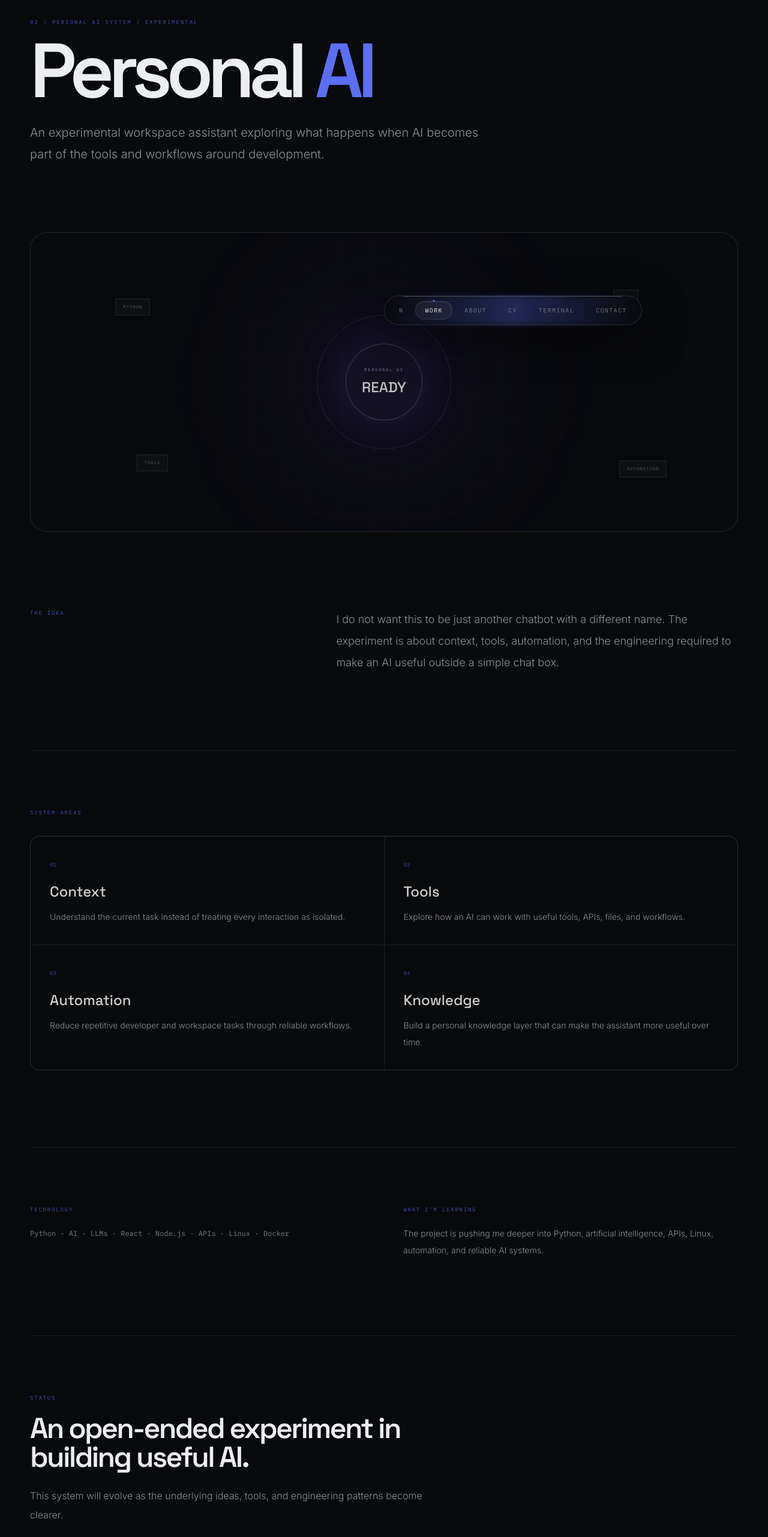
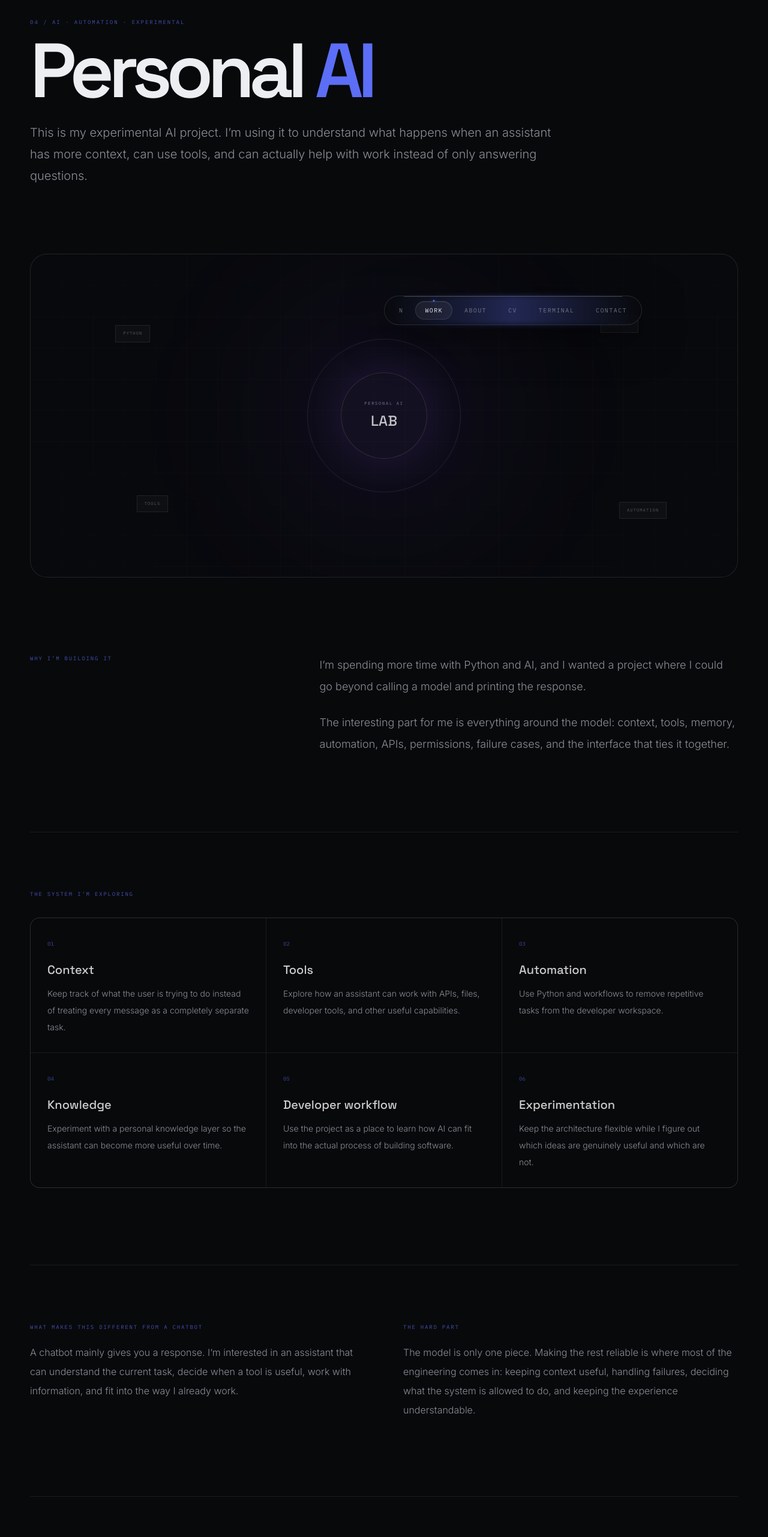
Before and after one commit to nityansh19/nityansh-portfolio, a Next.js app: page /projects/personal-ai in a window 1280 px wide. Shown: the part 234-2797 px from the top of the page at 60% size. Built offline with nearby package versions, Linux system fonts and the light colour scheme.

Commit message:
Expand Personal AI project case study

```diff
--- a/app/projects/personal-ai/page.tsx
+++ b/app/projects/personal-ai/page.tsx
@@ -3,119 +3,40 @@ import Link from "next/link";
 
 export const metadata: Metadata = {
   title: "Personal AI — Nityansh Rupesh Bahadur",
-  description: "An experimental personal AI and automation system being explored by Nityansh.",
+  description: "A deeper look at Nityansh's experimental personal AI and automation project.",
 };
 
 const systems = [
-  ["01", "Context", "Understand the current task instead of treating every interaction as isolated."],
-  ["02", "Tools", "Explore how an AI can work with useful tools, APIs, files, and workflows."],
-  ["03", "Automation", "Reduce repetitive developer and workspace tasks through reliable workflows."],
-  ["04", "Knowledge", "Build a personal knowledge layer that can make the assistant more useful over time."],
+  ["01", "Context", "Keep track of what the user is trying to do instead of treating every message as a completely separate task."],
+  ["02", "Tools", "Explore how an assistant can work with APIs, files, developer tools, and other useful capabilities."],
+  ["03", "Automation", "Use Python and workflows to remove repetitive tasks from the developer workspace."],
+  ["04", "Knowledge", "Experiment with a personal knowledge layer so the assistant can become more useful over time."],
+  ["05", "Developer workflow", "Use the project as a place to learn how AI can fit into the actual process of building software."],
+  ["06", "Experimentation", "Keep the architecture flexible while I figure out which ideas are genuinely useful and which are not."],
 ];
+
+const stack = ["Python", "AI", "LLMs", "React", "Node.js", "APIs", "Linux", "Docker"];
 
 export default function PersonalAIPage() {
   return (
     <main className="min-h-screen px-6 pb-32 pt-36 sm:px-8 md:pt-44">
       <article className="mx-auto max-w-[1180px]">
-        <Link href="/projects" className="font-mono text-[9px] uppercase tracking-[0.18em] text-white/35 transition-colors hover:text-accent">
-          ← Back to projects
-        </Link>
+        <Link href="/projects" className="font-mono text-[9px] uppercase tracking-[0.18em] text-white/35 transition-colors hover:text-accent">← Back to projects</Link>
+        <header className="mt-16 max-w-6xl"><p className="font-mono text-[9px] uppercase tracking-[0.22em] text-accent/70">04 / AI · Automation · Experimental</p><h1 className="mt-5 font-display text-[clamp(3.8rem,10vw,9rem)] font-semibold leading-[0.84] tracking-[-0.075em]">Personal <span className="text-accent">AI</span></h1><p className="mt-8 max-w-4xl text-lg leading-8 text-ink-dim sm:text-xl sm:leading-9">This is my experimental AI project. I’m using it to understand what happens when an assistant has more context, can use tools, and can actually help with work instead of only answering questions.</p></header>
 
-        <header className="mt-16 max-w-5xl">
-          <p className="font-mono text-[9px] uppercase tracking-[0.22em] text-accent/70">
-            02 / Personal AI System / Experimental
-          </p>
-          <h1 className="mt-5 font-display text-[clamp(3.8rem,10vw,9rem)] font-semibold leading-[0.84] tracking-[-0.075em]">
-            Personal <span className="text-accent">AI</span>
-          </h1>
-          <p className="mt-8 max-w-3xl text-lg leading-8 text-ink-dim sm:text-xl sm:leading-9">
-            An experimental workspace assistant exploring what happens when AI
-            becomes part of the tools and workflows around development.
-          </p>
-        </header>
+        <div className="relative mt-20 min-h-[420px] overflow-hidden rounded-[28px] border border-white/[0.10] bg-[#08090d] md:mt-28 md:min-h-[540px]"><div className="absolute inset-0 opacity-25 [background-image:linear-gradient(rgba(255,255,255,.05)_1px,transparent_1px),linear-gradient(90deg,rgba(255,255,255,.05)_1px,transparent_1px)] [background-size:52px_52px]" /><div className="absolute left-1/2 top-1/2 h-96 w-96 -translate-x-1/2 -translate-y-1/2 rounded-full bg-violet-500/[0.07] blur-[120px]" /><div className="absolute left-1/2 top-1/2 h-64 w-64 -translate-x-1/2 -translate-y-1/2 rounded-full border border-violet-300/[0.12]" /><div className="absolute left-1/2 top-1/2 flex h-36 w-36 -translate-x-1/2 -translate-y-1/2 flex-col items-center justify-center rounded-full border border-violet-300/[0.16] bg-violet-400/[0.035] text-center shadow-[0_0_90px_rgba(139,92,246,.18)]"><span className="font-mono text-[7px] tracking-[0.25em] text-violet-300/60">PERSONAL AI</span><span className="mt-2 font-display text-2xl text-white/75">LAB</span></div>{["PYTHON","CONTEXT","TOOLS","AUTOMATION"].map((label,index)=><div key={label} className={`absolute border border-white/[0.08] bg-white/[0.025] px-3 py-2 font-mono text-[7px] uppercase tracking-[0.16em] text-white/30 ${["left-[12%] top-[22%]","right-[14%] top-[19%]","left-[15%] bottom-[20%]","right-[10%] bottom-[18%]"][index]}`}>{label}</div>)}</div>
 
-        <div className="relative mt-20 min-h-[360px] overflow-hidden rounded-[28px] border border-white/[0.10] bg-[#08090d] md:mt-28 md:min-h-[500px]">
-          <div className="absolute inset-0 opacity-25 [background-image:linear-gradient(rgba(255,255,255,.05)_1px,transparent_1px),linear-gradient(90deg,rgba(255,255,255,.05)_1px,transparent_1px)] [background-size:52px_52px]" />
-          <div className="absolute left-1/2 top-1/2 h-80 w-80 -translate-x-1/2 -translate-y-1/2 rounded-full bg-violet-500/[0.08] blur-[110px]" />
-          <div className="absolute left-1/2 top-1/2 h-56 w-56 -translate-x-1/2 -translate-y-1/2 rounded-full border border-violet-300/[0.12]" />
-          <div className="absolute left-1/2 top-1/2 h-32 w-32 -translate-x-1/2 -translate-y-1/2 rounded-full border border-white/[0.08]" />
+        <section className="mt-24 grid gap-16 md:grid-cols-[0.75fr_1.25fr] md:mt-32"><p className="font-mono text-[9px] uppercase tracking-[0.2em] text-accent/70">Why I’m building it</p><div className="space-y-6 text-lg leading-9 text-ink-dim"><p>I’m spending more time with Python and AI, and I wanted a project where I could go beyond calling a model and printing the response.</p><p>The interesting part for me is everything around the model: context, tools, memory, automation, APIs, permissions, failure cases, and the interface that ties it together.</p></div></section>
 
-          <div className="absolute left-1/2 top-1/2 flex h-32 w-32 -translate-x-1/2 -translate-y-1/2 flex-col items-center justify-center rounded-full border border-violet-300/[0.16] bg-violet-400/[0.035] text-center shadow-[0_0_90px_rgba(139,92,246,.18)]">
-            <span className="font-mono text-[7px] tracking-[0.25em] text-violet-300/60">PERSONAL AI</span>
-            <span className="mt-2 font-display text-2xl text-white/75">READY</span>
-          </div>
+        <section className="mt-24 border-t border-line pt-16 md:mt-32 md:pt-24"><p className="font-mono text-[9px] uppercase tracking-[0.2em] text-accent/70">The system I’m exploring</p><div className="mt-8 grid gap-px overflow-hidden rounded-2xl border border-white/[0.08] bg-white/[0.08] sm:grid-cols-2 lg:grid-cols-3">{systems.map(([n,t,d])=><div key={t} className="bg-bg p-7"><span className="font-mono text-[9px] text-accent/60">{n}</span><h2 className="mt-5 font-display text-xl text-white/80">{t}</h2><p className="mt-3 text-sm leading-7 text-ink-dim">{d}</p></div>)}</div></section>
 
-          {["PYTHON", "LLM", "TOOLS", "AUTOMATION"].map((label, index) => (
-            <div
-              key={label}
-              className={`absolute border border-white/[0.08] bg-white/[0.025] px-3 py-2 font-mono text-[7px] uppercase tracking-[0.16em] text-white/30 ${
-                ["left-[12%] top-[22%]", "right-[14%] top-[19%]", "left-[15%] bottom-[20%]", "right-[10%] bottom-[18%]"][index]
-              }`}
-            >
-              {label}
-            </div>
-          ))}
-        </div>
+        <section className="mt-24 grid gap-16 border-t border-line pt-16 md:grid-cols-2 md:mt-32 md:pt-24"><div><p className="font-mono text-[9px] uppercase tracking-[0.2em] text-accent/70">What makes this different from a chatbot</p><p className="mt-5 text-base leading-8 text-ink-dim">A chatbot mainly gives you a response. I’m interested in an assistant that can understand the current task, decide when a tool is useful, work with information, and fit into the way I already work.</p></div><div><p className="font-mono text-[9px] uppercase tracking-[0.2em] text-accent/70">The hard part</p><p className="mt-5 text-base leading-8 text-ink-dim">The model is only one piece. Making the rest reliable is where most of the engineering comes in: keeping context useful, handling failures, deciding what the system is allowed to do, and keeping the experience understandable.</p></div></section>
 
-        <div className="mt-24 grid gap-16 md:grid-cols-[0.8fr_1.2fr] md:mt-32">
-          <div>
-            <p className="font-mono text-[9px] uppercase tracking-[0.2em] text-accent/70">The Idea</p>
-          </div>
-          <p className="text-lg leading-9 text-ink-dim">
-            I do not want this to be just another chatbot with a different
-            name. The experiment is about context, tools, automation, and the
-            engineering required to make an AI useful outside a simple chat box.
-          </p>
-        </div>
+        <section className="mt-24 border-t border-line pt-16 md:mt-32 md:pt-24"><p className="font-mono text-[9px] uppercase tracking-[0.2em] text-accent/70">Stack & learning direction</p><div className="mt-6 flex flex-wrap gap-2">{stack.map(item=><span key={item} className="rounded-full border border-white/[0.08] bg-white/[0.018] px-3 py-2 font-mono text-[8px] uppercase tracking-[0.14em] text-white/35">{item}</span>)}</div><p className="mt-7 max-w-3xl text-base leading-8 text-ink-dim">This project is one of the main reasons I’m going deeper into Python. I’m also using it to learn more about AI systems, APIs, Linux, Docker, automation, and the engineering around LLM-based applications.</p></section>
 
-        <div className="mt-24 border-t border-line pt-16 md:mt-32 md:pt-24">
-          <p className="font-mono text-[9px] uppercase tracking-[0.2em] text-accent/70">System Areas</p>
-          <div className="mt-8 grid gap-px overflow-hidden rounded-2xl border border-white/[0.08] bg-white/[0.08] sm:grid-cols-2">
-            {systems.map(([number, title, description]) => (
-              <div key={title} className="bg-bg p-8">
-                <span className="font-mono text-[9px] text-accent/60">{number}</span>
-                <h2 className="mt-5 font-display text-2xl text-white/80">{title}</h2>
-                <p className="mt-3 text-sm leading-7 text-ink-dim">{description}</p>
-              </div>
-            ))}
-          </div>
-        </div>
+        <section className="mt-24 border-t border-line pt-16 md:mt-32 md:pt-24"><p className="font-mono text-[9px] uppercase tracking-[0.2em] text-accent/70">Current status</p><h2 className="mt-5 max-w-4xl font-display text-4xl font-semibold tracking-[-0.055em] sm:text-5xl">Still experimental. I’m keeping it open on purpose.</h2><p className="mt-6 max-w-3xl text-base leading-8 text-ink-dim">I don’t want to lock the project into a big feature list before I understand what is actually useful. I’m treating each new capability as an experiment and keeping the parts that genuinely improve the workflow.</p></section>
 
-        <div className="mt-24 grid gap-16 border-t border-line pt-16 md:grid-cols-2 md:mt-32 md:pt-24">
-          <div>
-            <p className="font-mono text-[9px] uppercase tracking-[0.2em] text-accent/70">Technology</p>
-            <p className="mt-5 font-mono text-xs leading-7 text-white/45">
-              Python · AI · LLMs · React · Node.js · APIs · Linux · Docker
-            </p>
-          </div>
-          <div>
-            <p className="font-mono text-[9px] uppercase tracking-[0.2em] text-accent/70">What I&apos;m Learning</p>
-            <p className="mt-5 text-sm leading-7 text-ink-dim">
-              The project is pushing me deeper into Python, artificial
-              intelligence, APIs, Linux, automation, and reliable AI systems.
-            </p>
-          </div>
-        </div>
-
-        <div className="mt-24 border-t border-line pt-16 md:mt-32 md:pt-24">
-          <p className="font-mono text-[9px] uppercase tracking-[0.2em] text-accent/70">Status</p>
-          <h2 className="mt-5 max-w-3xl font-display text-4xl font-semibold tracking-[-0.055em] sm:text-5xl">
-            An open-ended experiment in building useful AI.
-          </h2>
-          <p className="mt-6 max-w-2xl text-base leading-8 text-ink-dim">
-            This system will evolve as the underlying ideas, tools, and
-            engineering patterns become clearer.
-          </p>
-        </div>
-
-        <div className="mt-20 flex flex-wrap gap-4">
-          <Link href="/projects" className="border border-white/[0.12] px-6 py-4 font-mono text-[9px] uppercase tracking-[0.16em] text-white/55 transition-colors hover:border-accent/30 hover:text-white">
-            All projects ↗
-          </Link>
-          <Link href="/terminal" className="border border-accent/25 bg-accent/[0.08] px-6 py-4 font-mono text-[9px] uppercase tracking-[0.16em] text-white/70 transition-colors hover:bg-accent/[0.14]">
-            Talk to the portfolio ↗
-          </Link>
-        </div>
+        <div className="mt-20 flex flex-wrap gap-4"><Link href="/projects" className="border border-white/[0.12] px-6 py-4 font-mono text-[9px] uppercase tracking-[0.16em] text-white/55 transition-colors hover:border-accent/30 hover:text-white">All projects ↗</Link><Link href="/terminal" className="border border-accent/25 bg-accent/[0.08] px-6 py-4 font-mono text-[9px] uppercase tracking-[0.16em] text-white/70 transition-colors hover:bg-accent/[0.14]">Talk to the portfolio ↗</Link></div>
       </article>
     </main>
   );
```
